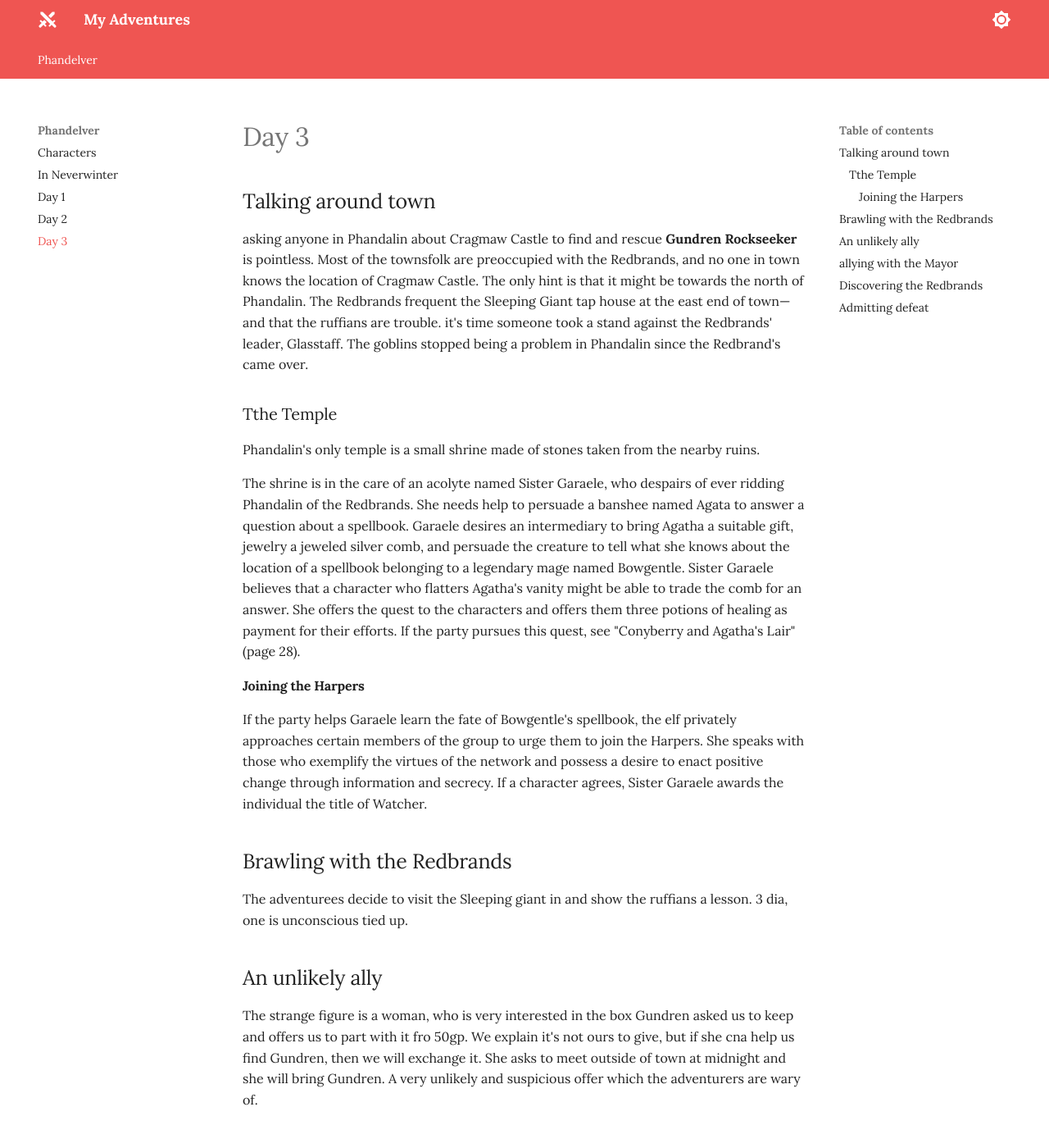
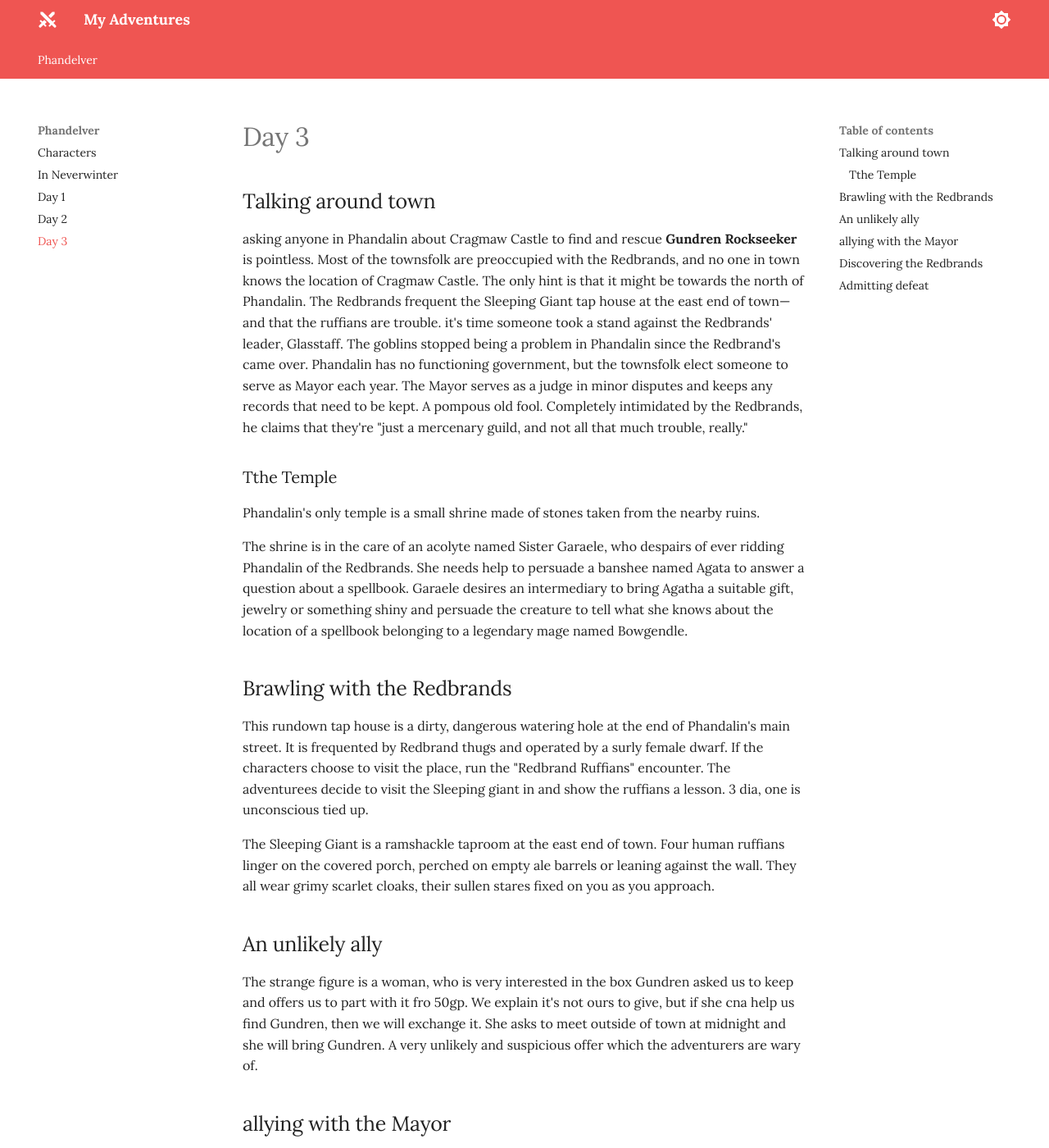
Before and after one commit to jonasmcferreira/adventures, an MkDocs documentation site: the page built from docs/phandelver/03.md, in a window 1280 px wide and 1400 px high. Shown: the whole window at 82% size. Built offline with MkDocs 1.6.1 and Material for MkDocs 9.7.7, drawn with Linux system fonts in a browser that asks for light colours; some of the changed text lies outside the part shown.

Commit message:
modified docs/phandelver/03.md

```diff
--- a/docs/phandelver/03.md
+++ b/docs/phandelver/03.md
@@ -6,25 +6,23 @@ asking anyone in Phandalin about Cragmaw Castle to find and rescue **Gundren Roc
 The Redbrands frequent the Sleeping Giant tap house at the east end of town—and that the ruffians are trouble.
 it's time someone took a stand against the Redbrands' leader, Glasstaff.
 The goblins stopped being a problem in Phandalin since the Redbrand's came over.
+Phandalin has no functioning government, but the townsfolk elect someone to serve as Mayor each year. The Mayor serves as a judge in minor disputes and keeps any records that need to be kept. A pompous old fool. Completely intimidated by the Redbrands, he claims that they're "just a mercenary guild, and not all that much trouble, really."
+
 
 ### Tthe  Temple
 
 Phandalin's only temple is a small shrine made of stones taken from the nearby ruins.
 
-The shrine is in the care of an acolyte named Sister Garaele, who despairs of ever ridding Phandalin of the Redbrands. She needs help to persuade a banshee named Agata to answer a question about a spellbook. Garaele desires an intermediary to bring Agatha a suitable gift, jewelry a jeweled silver comb, and persuade the creature to tell what she knows about the location of a spellbook belonging to a legendary mage named Bowgentle. Sister Garaele believes that a character who flatters Agatha's vanity might be able to trade the comb for an answer. She offers the quest to the characters and offers them three potions of healing as payment for their efforts. If the party pursues this quest, see "Conyberry and Agatha's Lair" (page 28).
-
-#### Joining the Harpers
-
-If the party helps Garaele learn the fate of Bowgentle's spellbook, the elf privately approaches certain members of the group to urge them to join the Harpers. She speaks with those who exemplify the virtues of the network and possess a desire to enact positive change through information and secrecy. If a character agrees, Sister Garaele awards the individual the title of Watcher.
-
-
-
-
+The shrine is in the care of an acolyte named Sister Garaele, who despairs of ever ridding Phandalin of the Redbrands. She needs help to persuade a banshee named Agata to answer a question about a spellbook. Garaele desires an intermediary to bring Agatha a suitable gift, jewelry or something shiny and persuade the creature to tell what she knows about the location of a spellbook belonging to a legendary mage named Bowgendle.
 
 
 ## Brawling with the Redbrands
 
+This rundown tap house is a dirty, dangerous watering hole at the end of Phandalin's main street. It is frequented by Redbrand thugs and operated by a surly female dwarf. If the characters choose to visit the place, run the "Redbrand Ruffians" encounter.
 The adventurees decide to visit the Sleeping giant in and show the ruffians a lesson. 3 dia, one is unconscious tied up.
+
+The Sleeping Giant is a ramshackle taproom at the east end of town. Four human ruffians linger on the covered porch, perched on empty ale barrels or leaning against the wall. They all wear grimy scarlet cloaks, their sullen stares fixed on you as you approach.
+
 
 ## An unlikely ally
 
@@ -34,4 +32,6 @@ The strange figure is a woman, who is very interested in the box Gundren asked u
 
 ## Discovering the Redbrands
 
+More a castle than a house, Tresendar Manor stands at the east edge of town on a low hillside amid woods and thickets. The ancient manor has long been abandoned, but its cellars have been converted into a Redbrand stronghold
+
 ## Admitting defeat
```
